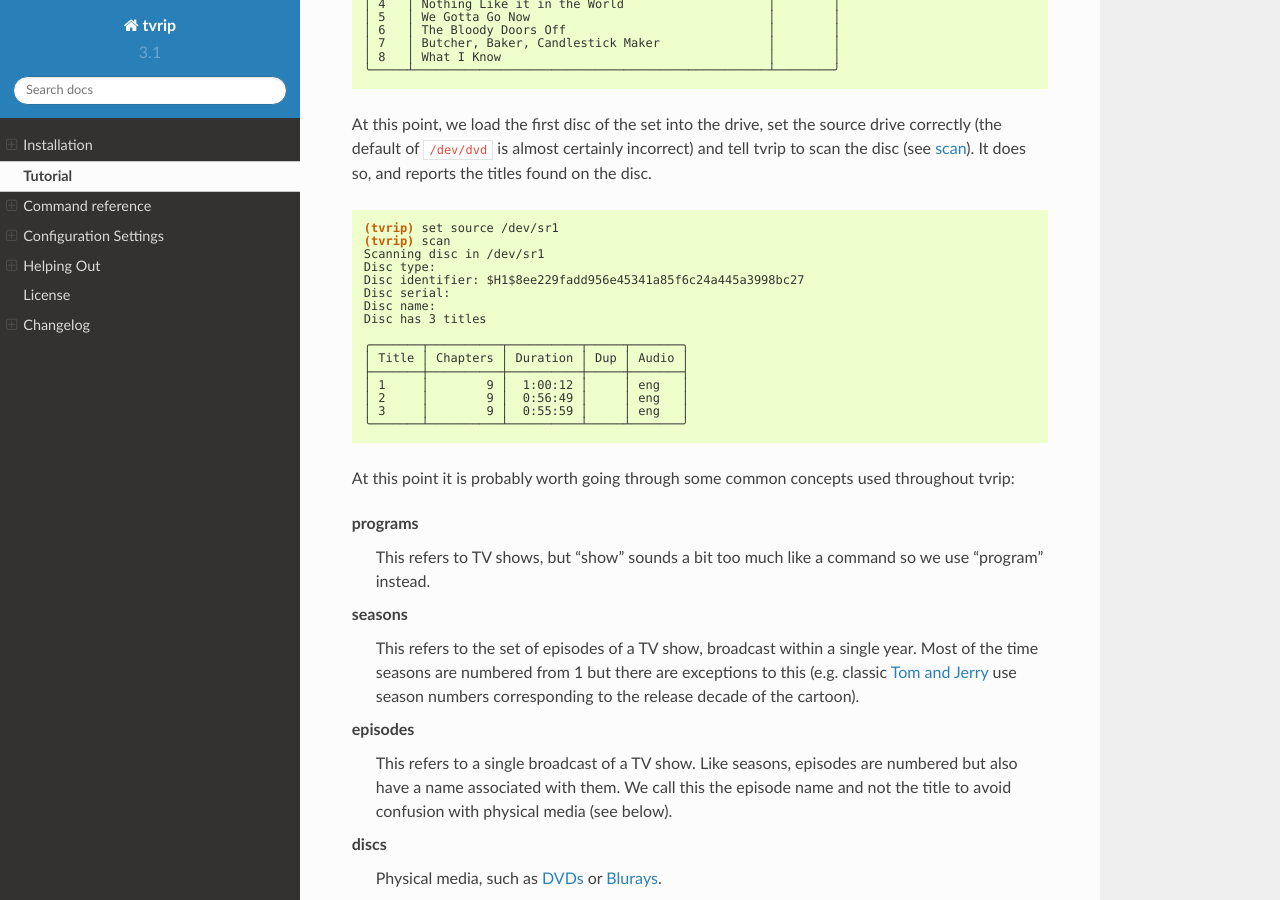
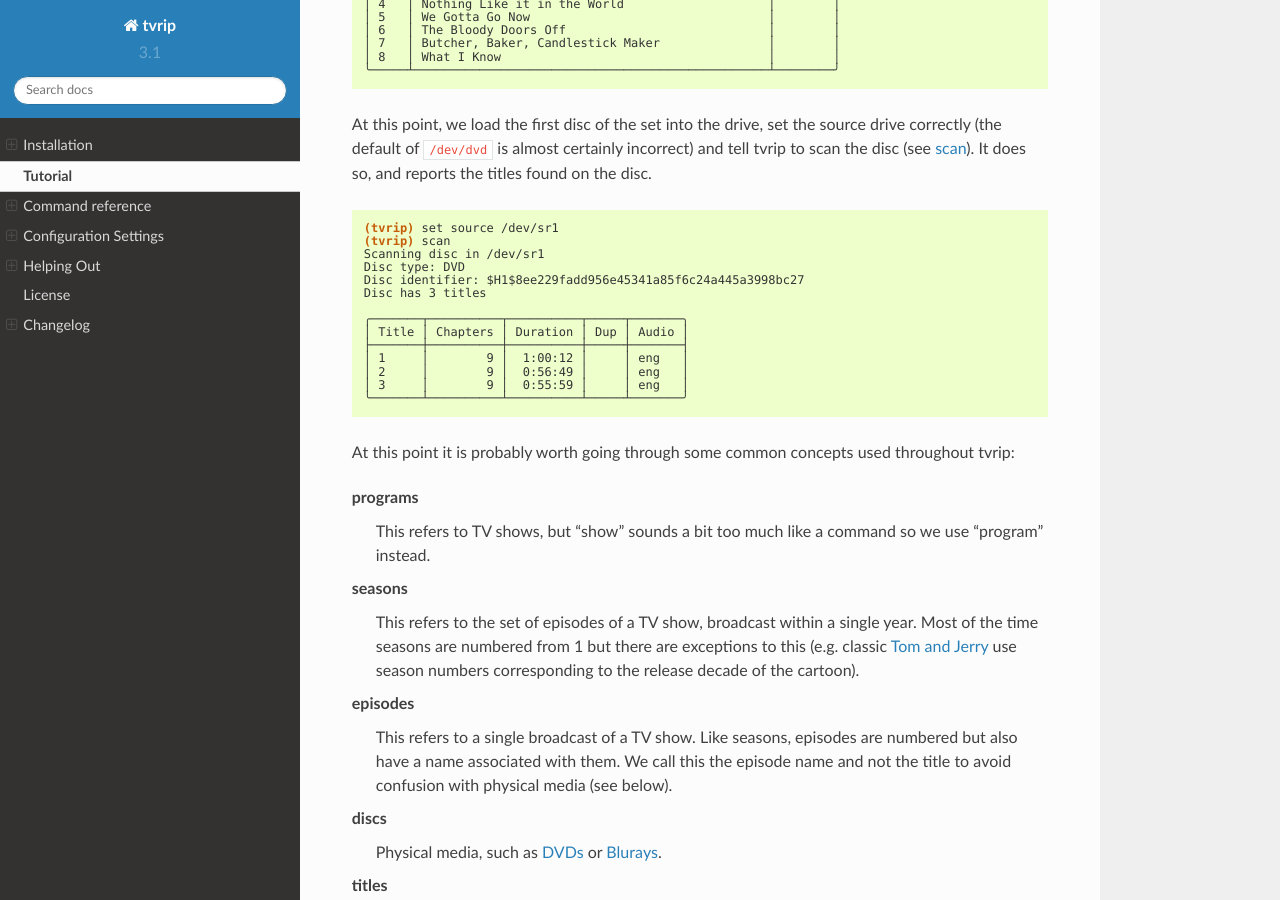
Before and after one commit to waveform80/tvrip, a Sphinx documentation site: the page built from docs/tutorial.rst, in a window 1280 px wide and 900 px high, scrolled down 3615 px. Built offline with Sphinx 7.4.7 and the Read the Docs theme 2.0.0, drawn with Linux system fonts in a browser that asks for light colours; formulas are drawn with MathJax 3; pages that are not in the unit, such as notebooks, are missing from menus.

Commit message:
Fix some more examples in the docs

```diff
--- a/docs/cmd_config.rst
+++ b/docs/cmd_config.rst
@@ -26,6 +26,7 @@ For example:
     ├──────────────────┼──────────────────────────────────┤
     │ atomicparsley    │ /usr/bin/AtomicParsley           │
     │ handbrake        │ /usr/local/bin/HandBrakeCLI      │
+    │ mkvpropedit      │ /usr/bin/mkvpropedit             │
     │ vlc              │ /usr/bin/vlc                     │
     ├──────────────────┼──────────────────────────────────┤
     │ source           │ /dev/sr1                         │
@@ -48,7 +49,7 @@ For example:
     │ subtitle_langs   │ eng                              │
     │ video_style      │ tv                               │
     │ dvdnav           │ on                               │
-    │ api_url          │ https://api.thetvdb.com/         │
+    │ api              │ tvdb4                            │
     │ api_key          │                                  │
     ╰──────────────────┴──────────────────────────────────╯
 
--- a/docs/tutorial.rst
+++ b/docs/tutorial.rst
@@ -262,10 +262,8 @@ the titles found on the disc.
     (tvrip) set source /dev/sr1
     (tvrip) scan
     Scanning disc in /dev/sr1
-    Disc type:
+    Disc type: DVD
     Disc identifier: $H1$8ee229fadd956e45341a85f6c24a445a3998bc27
-    Disc serial:
-    Disc name:
     Disc has 3 titles
 
     ╭───────┬──────────┬──────────┬─────┬───────╮
```
